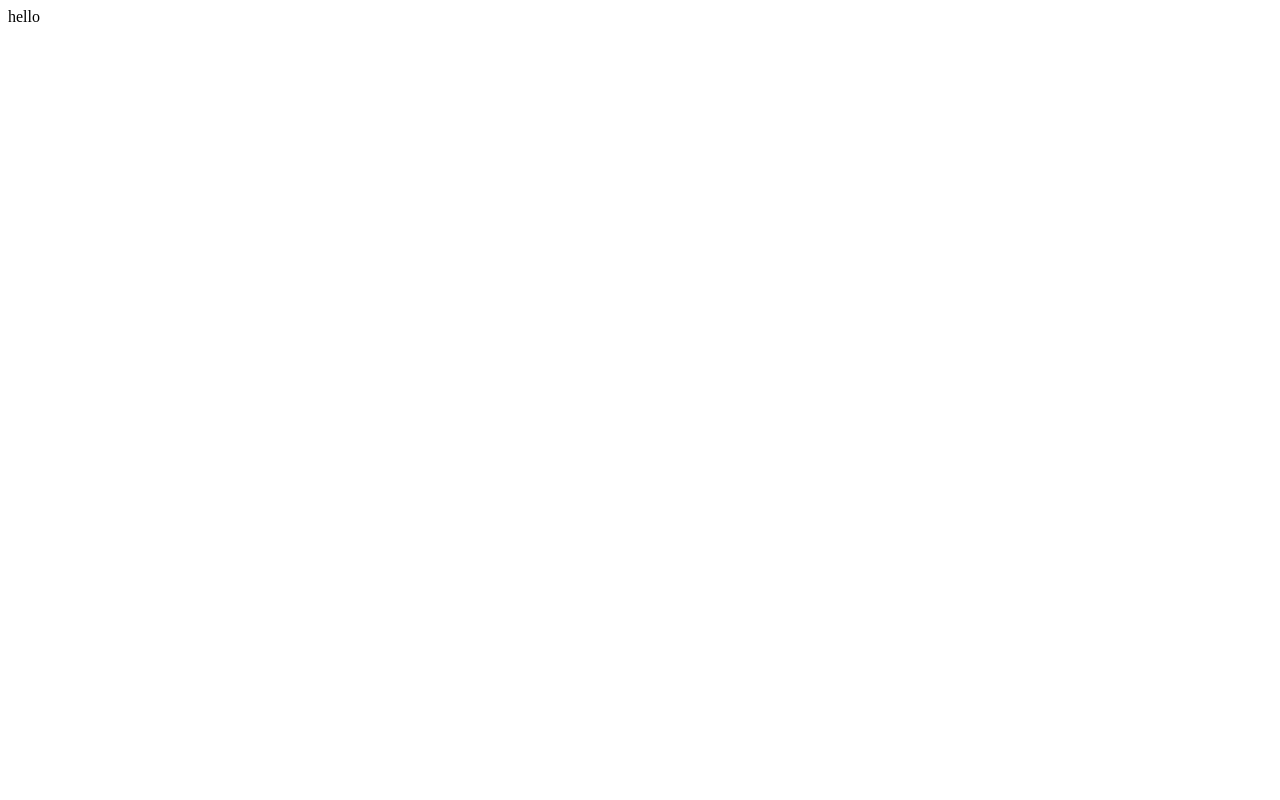
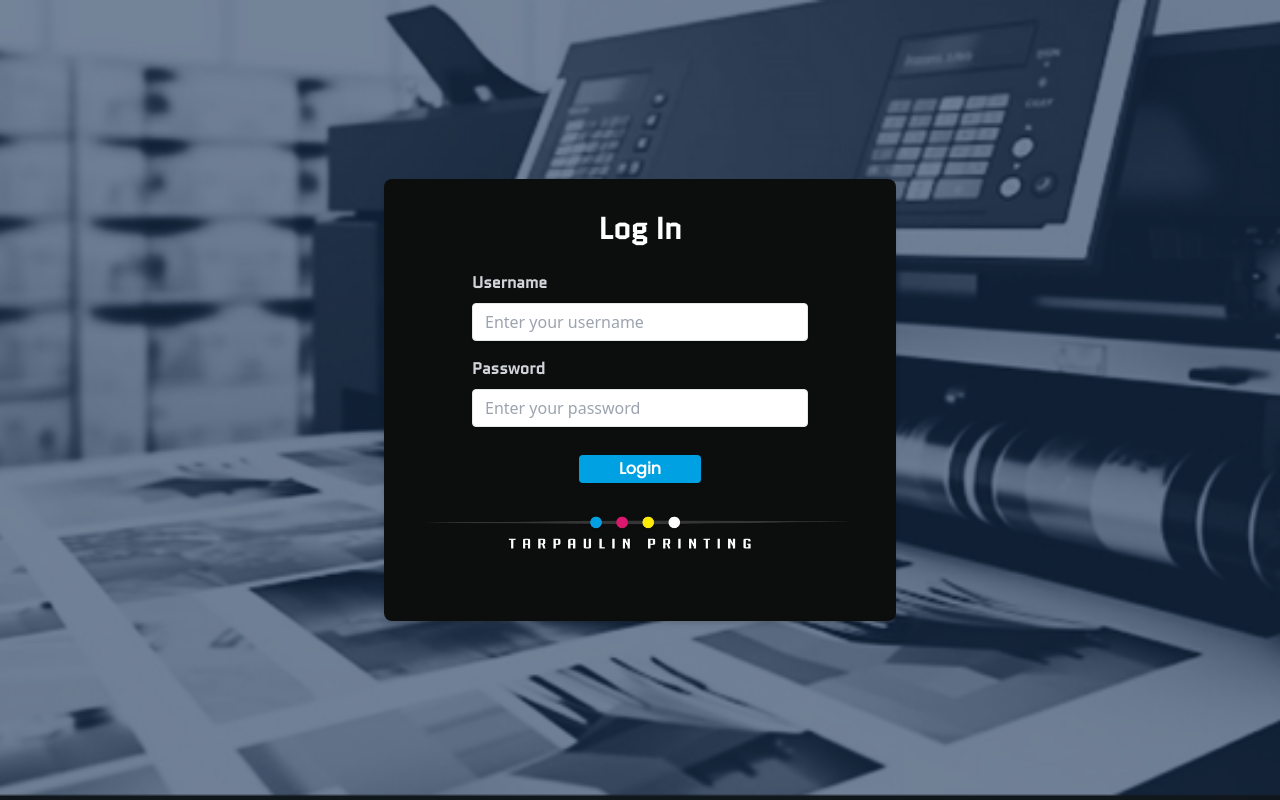
Before and after one commit to pentuhhh/MCAV-Accounting-System, a PHP site: page / in a window 1280 px wide. Before the commit the page is almost empty. Run offline with PHP 8.4, Linux system fonts and the light colour scheme; some libraries are stand-ins or nearby versions.

Commit message:
Add files via upload

```diff
--- a/src/pages/login/index.php
+++ b/src/pages/login/index.php
@@ -1,5 +1,71 @@
 <!-- TODO: Create a login page. Assigned to Vin Michael Sagarino -->
 
-<div>
-    <p>hello</p>
-</div>
+<!DOCTYPE html>
+<html lang="en">
+<head>
+  <meta charset="UTF-8">
+  <meta name="viewport" content="width=device-width, initial-scale=1.0">
+  <title>Login</title>
+  <link href="https://fonts.googleapis.com/css?family=Poppins&display=swap" rel="stylesheet">
+  <link href="https://fonts.googleapis.com/css?family=Quantico&display=swap" rel="stylesheet">
+  <script src="https://cdn.tailwindcss.com"></script>
+  <style>
+    .background-logo {
+      background-image: url('BackgroundLogo.png');
+      background-size: cover;
+      background-position: center;
+    }
+    .custom-width {
+      width: 75%;
+    }
+    .quantico{
+        font-family: Quantico;
+    }
+    .poppins{
+        font-family: Poppins;
+    }
+    .form-container {
+      display: grid;
+      grid-template-columns: 1fr;
+      grid-gap: 1rem;
+      align-items: center;
+      justify-items: center;
+    }
+    .form-group {
+      display: grid;
+      grid-template-columns: 1fr;
+      width: 75%;
+    }
+    .form-group label, .form-group input {
+      width: 100%;
+      text-align: left;
+    }
+    .form-group input {
+      text-align: left;
+    }
+  </style>
+</head>
+<body class="bg-gray-100 flex items-center justify-center h-screen background-logo">
+  <div class="bg-[#0C0E0D] shadow-md rounded-lg p-8 w-full max-w-lg">
+    <div class="text-center mb-6">
+      <span class="text-3xl font-bold text-white quantico">Log In</span>
+    </div>
+    <form class="form-container">
+      <div class="form-group UsernameSec">
+        <label for="username" class="block text-gray-300 font-bold mb-2 quantico">Username</label>
+        <input type="text" id="username" name="username" class="shadow appearance-none border rounded py-2 px-3 text-gray-700 leading-tight focus:outline-none focus:shadow-outline" placeholder="Enter your username">
+      </div>
+      <div class="form-group PasswordSec">
+        <label for="password" class="block text-gray-300 font-bold mb-2 quantico">Password</label>
+        <input type="password" id="password" name="password" class="shadow appearance-none border rounded py-2 px-3 mb-3 text-gray-700 leading-tight focus:outline-none focus:shadow-outline" placeholder="Enter your password">
+      </div>
+      <div class="flex flex-col items-center">
+        <button type="submit" class="bg-[#00A1E2] hover:bg-blue-700 text-white font-bold py-0.5 px-10 mb-6 rounded focus:outline-none focus:shadow-outline poppins">
+          Login
+        </button>
+        <img src="logo.png" alt="Logo" class="mb-4 w-90 h-18">
+      </div>
+    </form>
+  </div>
+</body>
+</html>
```
Also changed, not shown: src/pages/login/BackgroundLogo.png (added), src/pages/login/Logo.png (added).
